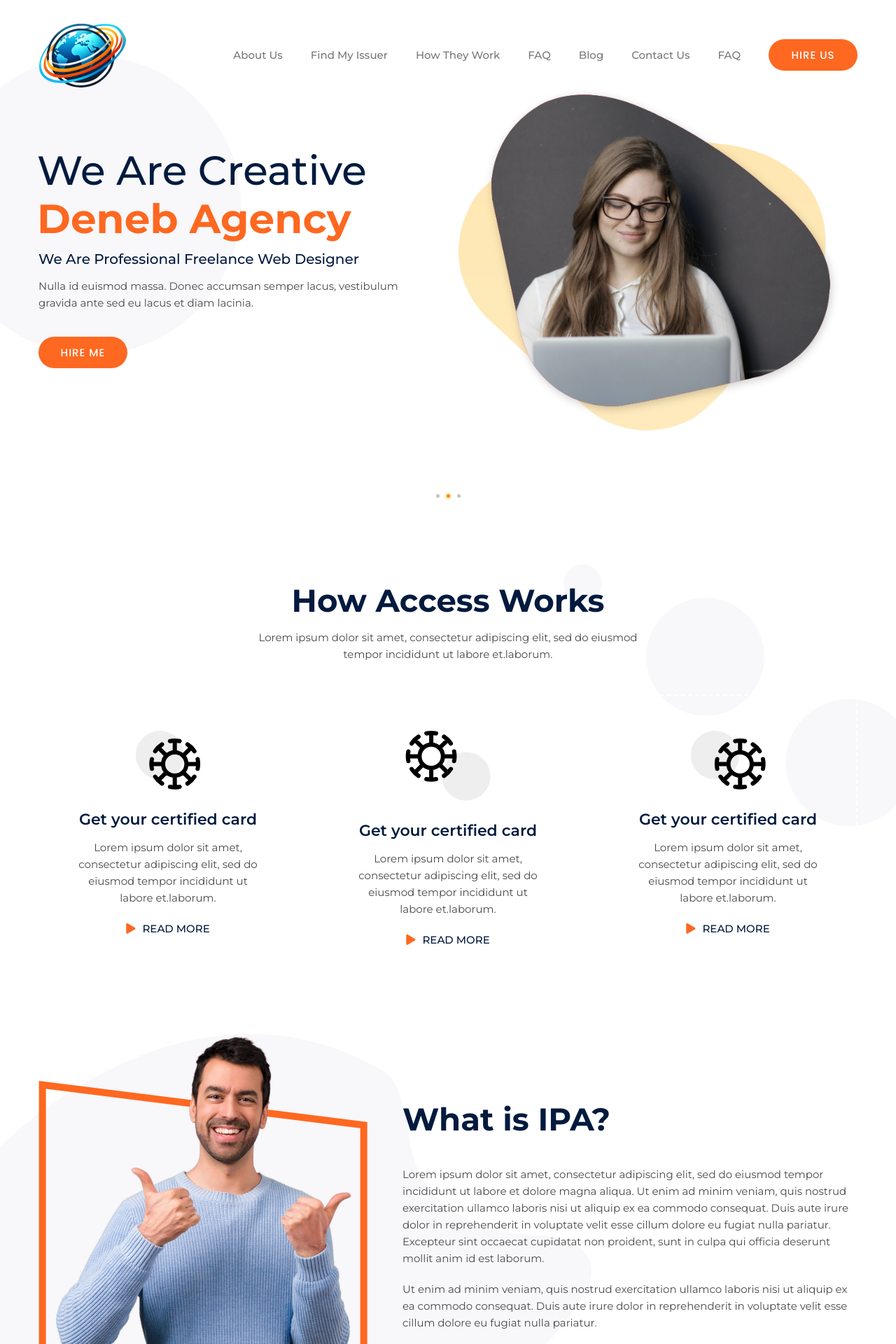
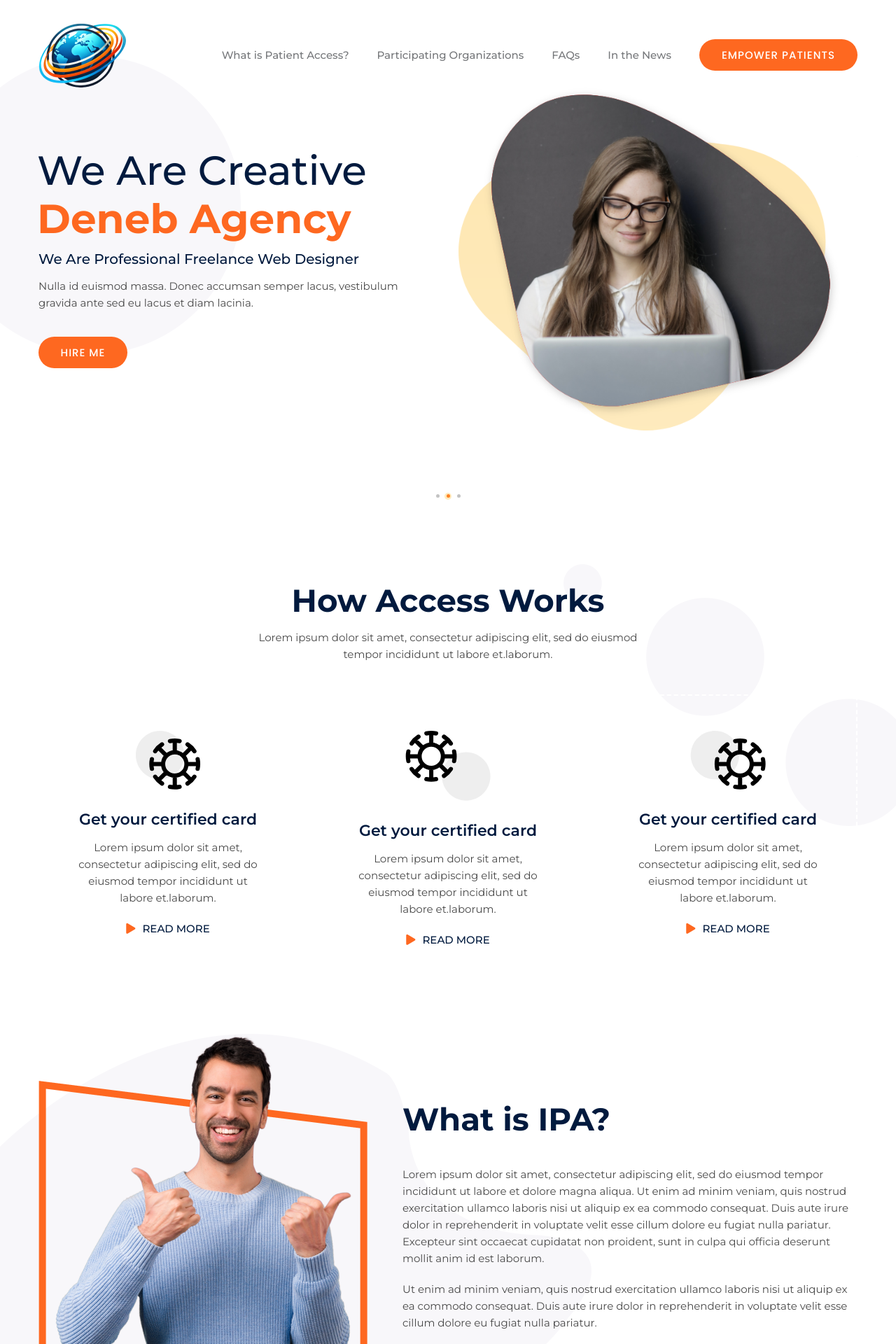
Before and after one commit to HL7/ipa-website, a Jekyll site: the page built from index.md, in a window 1280 px wide. Shown: the top 1920 px of the page at 70% size. Built offline with Jekyll 4.4.1, drawn with Linux system fonts in a browser that asks for light colours.

Commit message:
(ARG-44) ♻️ Update nav and point to new page
Signed-off-by: GitHub <noreply@github.com>

```diff
--- a/_data/navigation.yml
+++ b/_data/navigation.yml
@@ -1,15 +1,9 @@
 #Please use the main menu items under the "text"
-- text: About Us
-  url: /about
-- text: Find My Issuer
-  url: /find-my-issuer
-- text: How They Work
-  url: /how-they-work
-- text: FAQ
+- text: What is Patient Access?
+  url: /what-is-patient-access
+- text: Participating Organizations
+  url: /participating-organizations
+- text: FAQs
   url: /faq
-- text: Blog
-  url: /blog
-- text: Contact Us
-  url: /contact
-- text: FAQ
-  url: /faq
+- text: In the News
+  url: /in-the-news
--- a/_includes/header.html
+++ b/_includes/header.html
@@ -51,7 +51,7 @@
 						{% endif %}
 					</li>
 					{% endfor %}
-					<li class="menu-item"><a href="/contact/" class="deneb_btn">Hire Us</a></li>
+					<li class="menu-item"><a href="{{ '/empower-patients' | absolute_url }}" class="deneb_btn">Empower Patients</a></li>
 				</ul>
 			</div>
 		</div>
--- a/_includes/navigation.html
+++ b/_includes/navigation.html
@@ -11,6 +11,6 @@
     </li>
     {% endif %}
     {% endfor %}
-    <li class="menu-item"><a href="/contact/" class="deneb_btn">Hire Us</a></li>
+    <li class="menu-item"><a href="{{ '/empower-patients' | absolute_url }}" class="deneb_btn">Empower Patients</a></li>
   </ul>
 </nav>
--- a/_sass/_header.scss
+++ b/_sass/_header.scss
@@ -27,7 +27,7 @@
 							}
 						}
 						.deneb_btn{
-							padding: 0;
+							padding: 0 2rem;
 							color: $white;
 						}
 						& ul.sub-menu{
```
